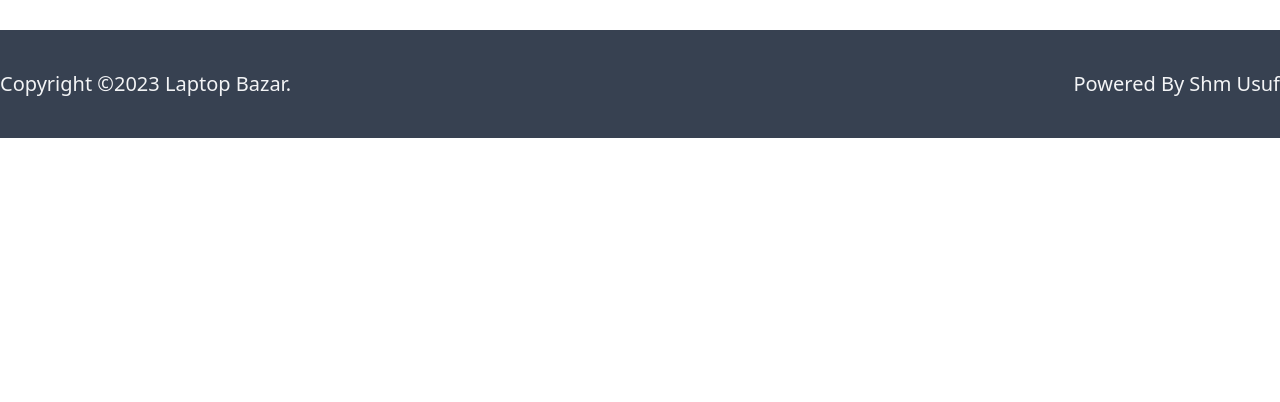
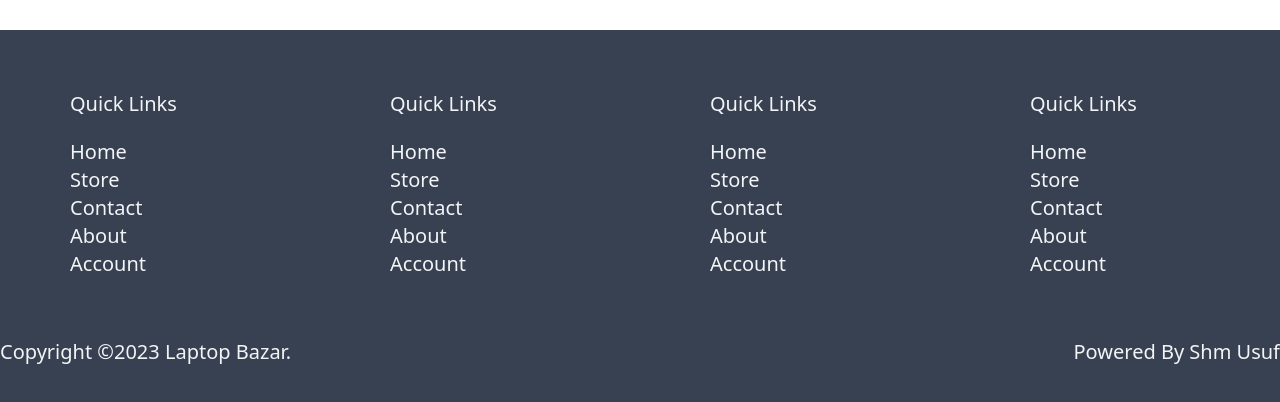
Before and after one commit to Shm-Rsuf/laptop-bazar, a React (Create React App) app: page / in a window 1280 px wide. Shown: the part 2283-2685 px from the top of the page. Before the commit the page ends 2421 px from the top, so only its background shows below. Built offline with nearby package versions, Linux system fonts and the light colour scheme.

Commit message:
footer added

```diff
--- a/src/components/Footer.js
+++ b/src/components/Footer.js
@@ -1,7 +1,59 @@
+import { Link } from "react-router-dom";
+
 const Footer = () => {
   return (
     <div className="footer py-10 mt-20 capitalize text-xl bg-gray-700 text-gray-100">
-      <div className="footer-container container mx-auto flex justify-between items-center">
+      <div className="footer-top grid grid-cols-4 justify-items-center">
+        <div className="footer-top-one w-[220px] flex flex-col items-start gap-5 p-5">
+          <div className="footer-heading">
+            <h3>Quick Links</h3>
+          </div>
+          <div className="footer-links flex flex-col">
+            <Link to="/">Home</Link>
+            <Link to="/store">Store</Link>
+            <Link to="/contact">Contact</Link>
+            <Link to="/about">About</Link>
+            <Link to="/account">Account</Link>
+          </div>
+        </div>
+        <div className="footer-top-two w-[220px] flex flex-col items-start gap-5 p-5">
+          <div className="footer-heading">
+            <h3>Quick Links</h3>
+          </div>
+          <div className="footer-links flex flex-col">
+            <Link to="/">Home</Link>
+            <Link to="/store">Store</Link>
+            <Link to="/contact">Contact</Link>
+            <Link to="/about">About</Link>
+            <Link to="/account">Account</Link>
+          </div>
+        </div>
+        <div className="footer-top-three w-[220px] flex flex-col items-start gap-5 p-5">
+          <div className="footer-heading">
+            <h3>Quick Links</h3>
+          </div>
+          <div className="footer-links flex flex-col">
+            <Link to="/">Home</Link>
+            <Link to="/store">Store</Link>
+            <Link to="/contact">Contact</Link>
+            <Link to="/about">About</Link>
+            <Link to="/account">Account</Link>
+          </div>
+        </div>
+        <div className="footer-top-four w-[220px] flex flex-col items-start gap-5 p-5">
+          <div className="footer-heading">
+            <h3>Quick Links</h3>
+          </div>
+          <div className="footer-links flex flex-col">
+            <Link to="/">Home</Link>
+            <Link to="/store">Store</Link>
+            <Link to="/contact">Contact</Link>
+            <Link to="/about">About</Link>
+            <Link to="/account">Account</Link>
+          </div>
+        </div>
+      </div>
+      <div className="footer-bottom container mx-auto flex justify-between items-center pt-10">
         <p>copyright &copy;{new Date().getFullYear()} laptop bazar.</p>
         <p>powered by shm usuf</p>
       </div>
--- a/src/pages/Home.js
+++ b/src/pages/Home.js
@@ -4,7 +4,7 @@
 
 const Home = () => {
   return (
-    <div>
+    <div className="home" id="#home">
       <Hero />
       <Feature />
       <Products />
```
